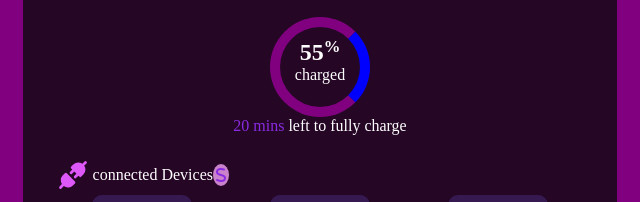
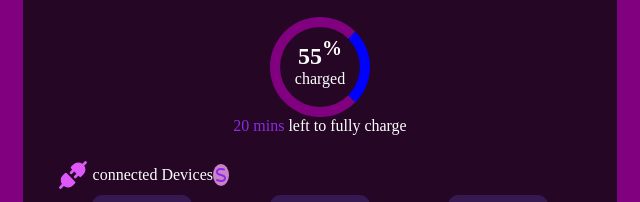
Before and after one commit to Oluwakorede01/landing-pages, a plain HTML site: page index.html in a window 1280 px wide. Shown: the part 313-515 px from the top of the page, 320-960 px from the left. Drawn offline with Linux system fonts and the light colour scheme.

Commit message:
html fiile updated

```diff
--- a/index.html
+++ b/index.html
@@ -48,7 +48,7 @@
 
   <section class="section1">
     <div class="charging">
-      <h1>55<small><sup>%</sup></small></h1>
+      <h1>55<sup>%</sup></h1>
       <p>charged</p>
     </div>
     <p><span style="color: blueviolet;">20 mins </span> left to fully charge</p>
```
